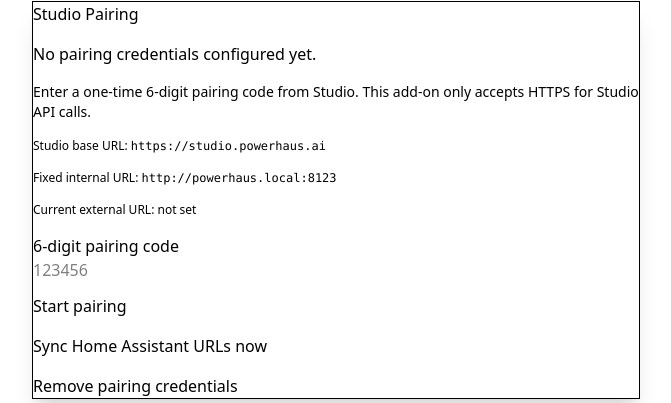
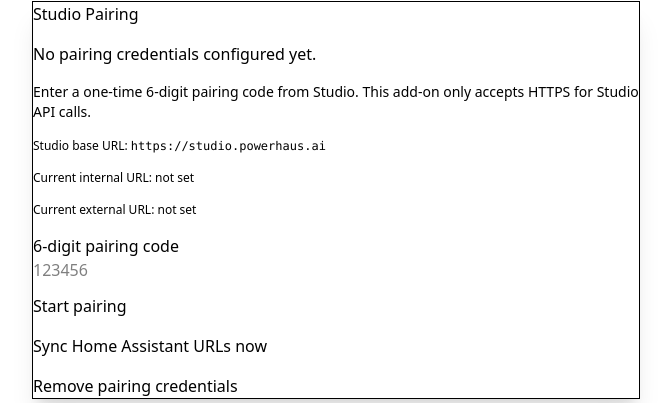
Before and after one commit to gregor-autischer/PowerHausBox-Core, a Flask app: page / in a window 1280 px wide. Shown: the part 105-508 px from the top of the page, without its empty margins (304-975 px from the left). Run offline with Flask 3, Linux system fonts and the light colour scheme; the visitor is signed in with stand-in values (Sample User, id 1); some libraries are stand-ins or nearby versions.

Commit message:
Use Studio-provided internal_url for Home Assistant URL sync

```diff
--- a/powerhausbox-cloudflare-tunnel/config.yaml
+++ b/powerhausbox-cloudflare-tunnel/config.yaml
@@ -1,5 +1,5 @@
 name: PowerHausBox Cloudflare Tunnel
-version: "0.4.0"
+version: "0.4.1"
 slug: powerhausbox_cloudflare_tunnel
 description: Cloudflare Tunnel add-on with Studio pairing, HA auth hash export, and user provisioning.
 url: https://github.com/gregor-autischer/PowerHausBox-Core
--- a/powerhausbox-cloudflare-tunnel/rootfs/opt/powerhausbox/server.py
+++ b/powerhausbox-cloudflare-tunnel/rootfs/opt/powerhausbox/server.py
@@ -50,7 +50,6 @@
 
 SUPERVISOR_URL = os.getenv("SUPERVISOR_URL", "http://supervisor").rstrip("/")
 SUPERVISOR_TOKEN = os.getenv("SUPERVISOR_TOKEN", "")
-FIXED_INTERNAL_URL = "http://powerhaus.local:8123"
 
 UI_PASSWORD = os.getenv("UI_PASSWORD", "change-this-password")
 DEFAULT_STUDIO_BASE_URL = os.getenv("STUDIO_BASE_URL", "https://studio.powerhaus.ai")
@@ -191,6 +190,7 @@
         "cloudflare_tunnel_token": str(raw.get("cloudflare_tunnel_token", "")),
         "tunnel_hostname": str(raw.get("tunnel_hostname", "")),
         "box_api_token": str(raw.get("box_api_token", "")),
+        "internal_url": str(raw.get("internal_url", "")),
     }
 
 
@@ -207,11 +207,31 @@
     return f"https://{host}"
 
 
-def persist_credentials(cloudflare_tunnel_token: str, tunnel_hostname: str, box_api_token: str) -> None:
+def normalize_internal_url(internal_url: str) -> str:
+    raw = internal_url.strip()
+    if not raw:
+        raise AuthStorageError("Internal URL is empty.")
+
+    candidate = raw if "://" in raw else f"http://{raw}"
+    parsed = urllib.parse.urlparse(candidate)
+    if parsed.scheme not in {"http", "https"} or not parsed.netloc:
+        raise AuthStorageError("Internal URL is invalid.")
+    if parsed.path not in {"", "/"} or parsed.params or parsed.query or parsed.fragment:
+        raise AuthStorageError("Internal URL must not include path, query, or fragment.")
+    return f"{parsed.scheme}://{parsed.netloc}"
+
+
+def persist_credentials(
+    cloudflare_tunnel_token: str,
+    tunnel_hostname: str,
+    box_api_token: str,
+    internal_url: str,
+) -> None:
     payload = {
         "cloudflare_tunnel_token": cloudflare_tunnel_token,
         "tunnel_hostname": tunnel_hostname,
         "box_api_token": box_api_token,
+        "internal_url": normalize_internal_url(internal_url),
     }
     write_secret_file(SECRETS_FILE, json.dumps(payload, ensure_ascii=True) + "\n")
     write_secret_file(TOKEN_FILE, cloudflare_tunnel_token + "\n")
@@ -229,6 +249,7 @@
             creds.get("cloudflare_tunnel_token"),
             creds.get("tunnel_hostname"),
             creds.get("box_api_token"),
+            creds.get("internal_url"),
         ]
     ):
         return f"Paired and ready. Tunnel hostname: {creds['tunnel_hostname']}"
@@ -508,13 +529,14 @@
         raise SupervisorAPIError("Supervisor API is unreachable.") from exc
 
 
-def sync_homeassistant_urls(tunnel_hostname: str) -> str:
+def sync_homeassistant_urls(internal_url: str, tunnel_hostname: str) -> str:
+    normalized_internal_url = normalize_internal_url(internal_url)
     external_url = external_url_from_tunnel_hostname(tunnel_hostname)
     supervisor_request(
         "POST",
         "/core/api/config/core/update",
         {
-            "internal_url": FIXED_INTERNAL_URL,
+            "internal_url": normalized_internal_url,
             "external_url": external_url,
         },
     )
@@ -787,6 +809,7 @@
     auth_error = ""
     managed_status = "No managed internal service user configured."
     external_url = ""
+    internal_url = ""
     try:
         auth_rows = list_homeassistant_hash_users()
         managed_status = managed_service_user_status(auth_rows)
@@ -800,6 +823,12 @@
             external_url = external_url_from_tunnel_hostname(tunnel_hostname)
         except AuthStorageError:
             external_url = ""
+    raw_internal_url = saved_credentials.get("internal_url", "")
+    if raw_internal_url:
+        try:
+            internal_url = normalize_internal_url(raw_internal_url)
+        except AuthStorageError:
+            internal_url = ""
 
     return render_template(
         "dashboard.html",
@@ -815,7 +844,7 @@
         managed_watchdog_interval_seconds=SERVICE_USER_WATCHDOG_INTERVAL_SECONDS,
         periodic_auth_sync_enabled=PERIODIC_AUTH_SYNC_ENABLED,
         periodic_auth_sync_interval_seconds=PERIODIC_AUTH_SYNC_INTERVAL_SECONDS,
-        fixed_internal_url=FIXED_INTERNAL_URL,
+        current_internal_url=internal_url,
         current_external_url=external_url,
     )
 
@@ -955,16 +984,23 @@
         tunnel_hostname = str(response.get("tunnel_hostname", "")).strip()
         cloudflare_tunnel_token = str(response.get("cloudflare_tunnel_token", "")).strip()
         box_api_token = str(response.get("box_api_token", "")).strip()
-        if not tunnel_hostname or not cloudflare_tunnel_token or not box_api_token:
+        internal_url = str(response.get("internal_url", "")).strip()
+        if not tunnel_hostname or not cloudflare_tunnel_token or not box_api_token or not internal_url:
             clear_pairing_state()
             return jsonify({"state": "error", "message": "Studio returned incomplete credentials."}), 200
 
-        persist_credentials(cloudflare_tunnel_token, tunnel_hostname, box_api_token)
+        try:
+            normalized_internal_url = normalize_internal_url(internal_url)
+        except AuthStorageError:
+            clear_pairing_state()
+            return jsonify({"state": "error", "message": "Studio returned invalid internal_url."}), 200
+
+        persist_credentials(cloudflare_tunnel_token, tunnel_hostname, box_api_token, normalized_internal_url)
         clear_pairing_state()
         url_sync_error = ""
         external_url = ""
         try:
-            external_url = sync_homeassistant_urls(tunnel_hostname)
+            external_url = sync_homeassistant_urls(normalized_internal_url, tunnel_hostname)
         except (SupervisorAPIError, AuthStorageError) as exc:
             url_sync_error = str(exc)
 
@@ -980,7 +1016,7 @@
                 "state": "ready",
                 "tunnel_hostname": tunnel_hostname,
                 "external_url": external_url,
-                "internal_url": FIXED_INTERNAL_URL,
+                "internal_url": normalized_internal_url,
                 "urls_synced": not bool(url_sync_error),
                 "urls_sync_error": url_sync_error,
                 "auth_synced": not bool(auth_sync_error),
@@ -1185,12 +1221,17 @@
 
     credentials = read_saved_credentials()
     tunnel_hostname = credentials.get("tunnel_hostname", "").strip()
+    internal_url = credentials.get("internal_url", "").strip()
     if not tunnel_hostname:
         flash("No stored tunnel hostname found. Pair first.", "error")
         return redirect(url_for("index"))
+    if not internal_url:
+        flash("No stored internal_url found. Re-pair to fetch it from Studio.", "error")
+        return redirect(url_for("index"))
 
     try:
-        external_url = sync_homeassistant_urls(tunnel_hostname)
+        normalized_internal_url = normalize_internal_url(internal_url)
+        external_url = sync_homeassistant_urls(normalized_internal_url, tunnel_hostname)
     except (SupervisorAPIError, AuthStorageError) as exc:
         flash(f"Failed to update Home Assistant URLs: {exc}", "error")
         return redirect(url_for("index"))
@@ -1198,7 +1239,7 @@
     flash(
         (
             "Home Assistant URLs updated. "
-            f"internal_url={FIXED_INTERNAL_URL} external_url={external_url}"
+            f"internal_url={normalized_internal_url} external_url={external_url}"
         ),
         "success",
     )
--- a/powerhausbox-cloudflare-tunnel/rootfs/opt/powerhausbox/templates/dashboard.html
+++ b/powerhausbox-cloudflare-tunnel/rootfs/opt/powerhausbox/templates/dashboard.html
@@ -40,7 +40,14 @@
             Enter a one-time 6-digit pairing code from Studio. This add-on only accepts HTTPS for Studio API calls.
           </p>
           <p class="text-xs text-base-content/60">Studio base URL: <code>{{ studio_base_url }}</code></p>
-          <p class="text-xs text-base-content/60">Fixed internal URL: <code>{{ fixed_internal_url }}</code></p>
+          <p class="text-xs text-base-content/60">
+            Current internal URL:
+            {% if current_internal_url %}
+              <code>{{ current_internal_url }}</code>
+            {% else %}
+              <span>not set</span>
+            {% endif %}
+          </p>
           <p class="text-xs text-base-content/60">
             Current external URL:
             {% if current_external_url %}
```
Also changed, not shown: README.md, powerhausbox-cloudflare-tunnel/CHANGELOG.md, powerhausbox-cloudflare-tunnel/README.md, 1 other file.
